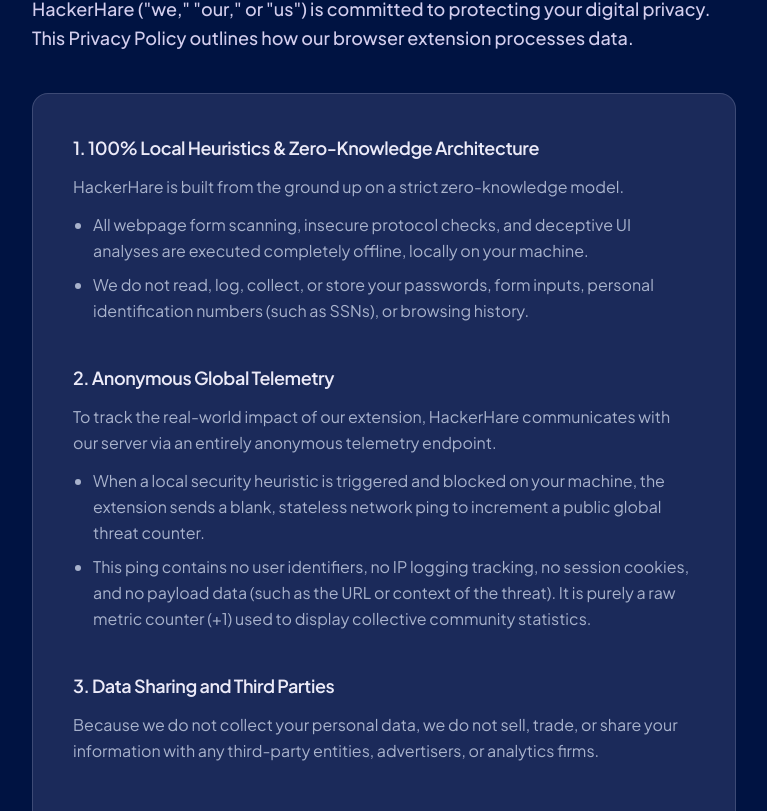
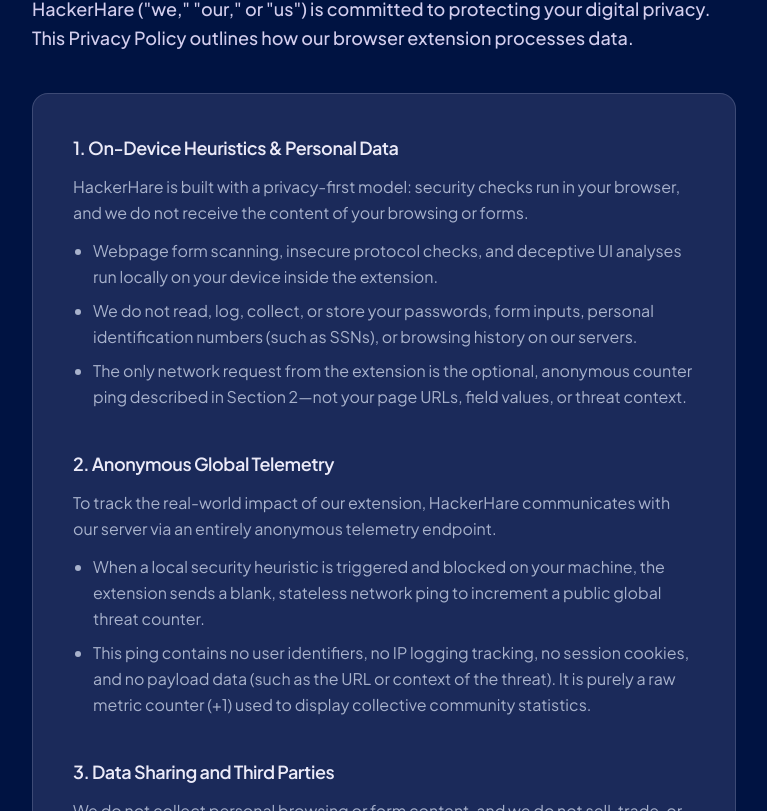
Before and after one commit to meleongg/hackerhare-site, a Next.js app: page /privacy in a window 1280 px wide. Shown: the part 309-1120 px from the top of the page, without its empty margins (256-1023 px from the left). Built offline with nearby package versions, Linux system fonts and the light colour scheme; no server answers.

Commit message:
fix: README, privacy, terms

```diff
--- a/src/app/privacy/page.tsx
+++ b/src/app/privacy/page.tsx
@@ -8,7 +8,7 @@
 export const metadata: Metadata = {
   title: "Privacy Policy | HackerHare",
   description:
-    "How HackerHare handles data: local heuristics, zero-knowledge architecture, and anonymous global telemetry.",
+    "How HackerHare handles data: on-device heuristics, no collection of form or browsing content, and optional anonymous global telemetry.",
 };
 
 export default function PrivacyPage() {
@@ -23,20 +23,26 @@
         </>
       }
     >
-      <LegalSection title="1. 100% Local Heuristics & Zero-Knowledge Architecture">
+      <LegalSection title="1. On-Device Heuristics & Personal Data">
         <p>
-          HackerHare is built from the ground up on a strict zero-knowledge
-          model.
+          HackerHare is built with a privacy-first model: security checks run in
+          your browser, and we do not receive the content of your browsing or
+          forms.
         </p>
         <ul className="list-disc space-y-2 pl-5">
           <li>
-            All webpage form scanning, insecure protocol checks, and deceptive
-            UI analyses are executed completely offline, locally on your
-            machine.
+            Webpage form scanning, insecure protocol checks, and deceptive UI
+            analyses run locally on your device inside the extension.
           </li>
           <li>
             We do not read, log, collect, or store your passwords, form inputs,
-            personal identification numbers (such as SSNs), or browsing history.
+            personal identification numbers (such as SSNs), or browsing history
+            on our servers.
+          </li>
+          <li>
+            The only network request from the extension is the optional,
+            anonymous counter ping described in Section 2—not your page URLs,
+            field values, or threat context.
           </li>
         </ul>
       </LegalSection>
@@ -64,9 +70,11 @@
 
       <LegalSection title="3. Data Sharing and Third Parties">
         <p>
-          Because we do not collect your personal data, we do not sell, trade,
-          or share your information with any third-party entities, advertisers,
-          or analytics firms.
+          We do not collect personal browsing or form content, and we do not
+          sell, trade, or share that information with third-party entities,
+          advertisers, or analytics firms. Anonymous aggregate telemetry (a
+          single +1 per blocked heuristic) is used only for the public community
+          counter on this site.
         </p>
       </LegalSection>
 
--- a/src/app/terms/page.tsx
+++ b/src/app/terms/page.tsx
@@ -22,9 +22,11 @@
     >
       <LegalSection title="1. Description of Service">
         <p>
-          HackerHare is a local browser utility designed to help users identify
-          potential security vulnerabilities on the web, such as unencrypted
-          credential forms (HTTP) and potentially deceptive input fields.
+          HackerHare is a browser utility that runs on your device to help users
+          identify potential security vulnerabilities on the web, such as
+          unencrypted credential forms (HTTP) and potentially deceptive input
+          fields. It may optionally report anonymous aggregate block counts as
+          described in our Privacy Policy.
         </p>
       </LegalSection>
 
```
Also changed, not shown: 1 other file (tests, documents, lock files or other folders).
